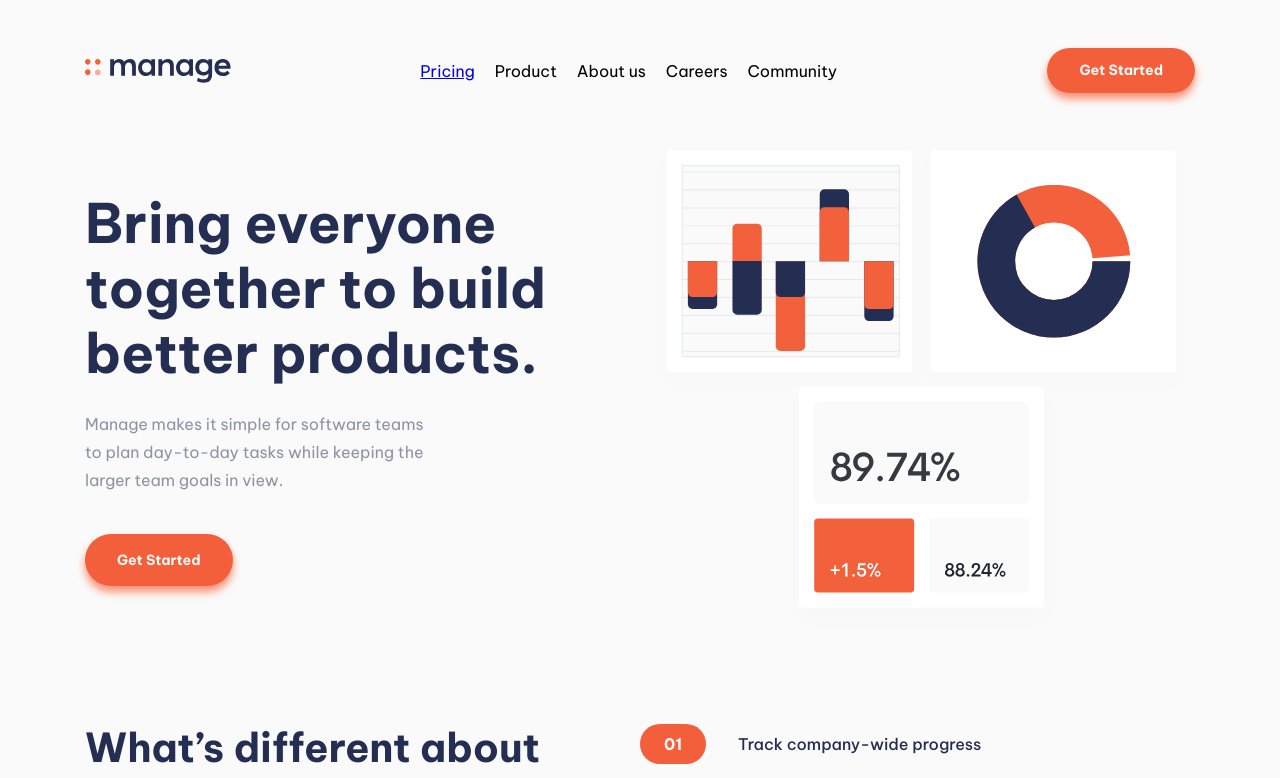
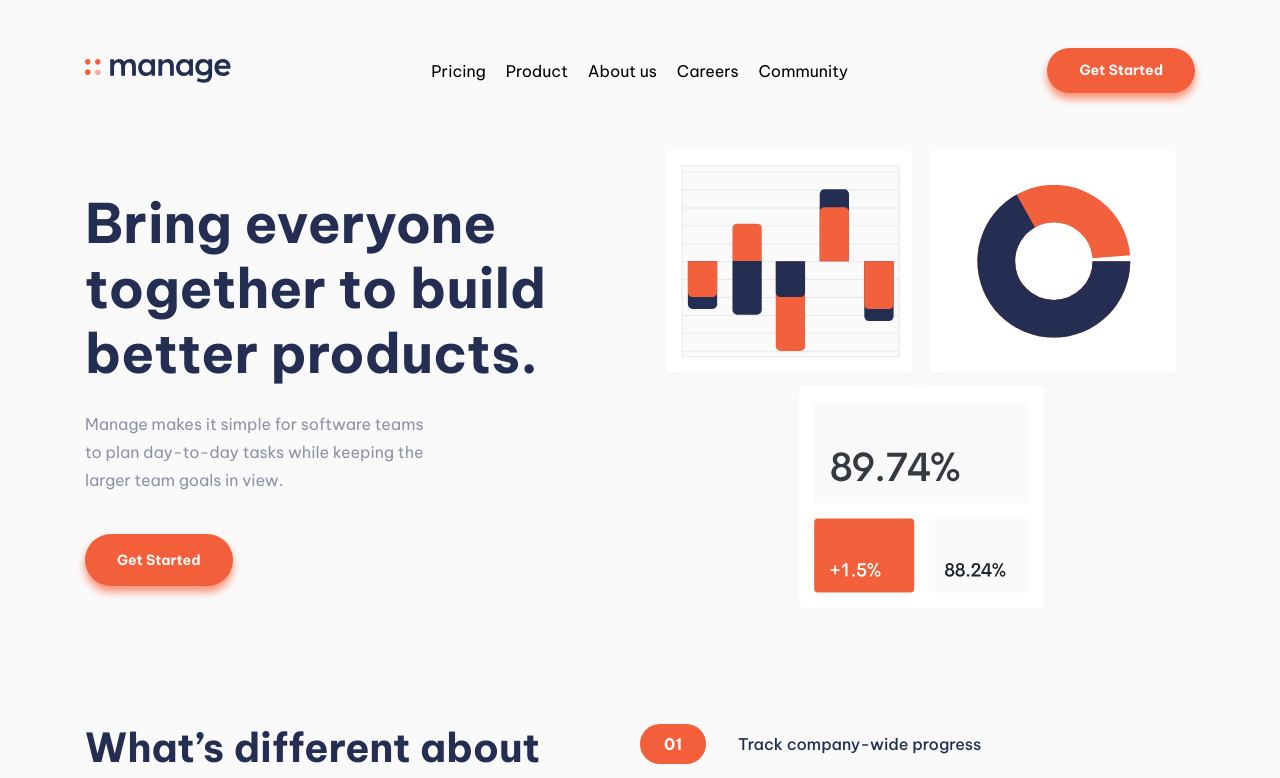
Before and after one commit to BParadowski/manage_landing_page, a Next.js app: page / in a window 1280 px wide. Shown: the top 778 px of the page. Built offline with nearby package versions, Linux system fonts and the light colour scheme.

Commit message:
Add mobile menu and hover states to links - header

```diff
--- a/components/Header.tsx
+++ b/components/Header.tsx
@@ -17,13 +17,11 @@ export default function Header() {
           </a>
         </Link>
 
-        <nav
-          aria-label="Primary"
-          className={menuOpen ? styles.navOpen : styles.nav}
-        >
+        <nav aria-label="Primary" className={styles.nav} data-isOpen={menuOpen}>
           <ul
             role="list"
-            className={menuOpen ? styles.linksOpen : styles.links}
+            className={styles.links}
+            data-isOpen={menuOpen}
             id="primary-navigation"
           >
             <li>
@@ -31,14 +29,30 @@ export default function Header() {
                 <a>Pricing </a>
               </Link>
             </li>
-            <li>Product</li>
-            <li>About us</li>
-            <li>Careers</li>
-            <li>Community</li>
+            <li>
+              <Link href="/">
+                <a>Product </a>
+              </Link>
+            </li>
+            <li>
+              <Link href="/">
+                <a>About us </a>
+              </Link>
+            </li>
+            <li>
+              <Link href="/">
+                <a>Careers </a>
+              </Link>
+            </li>
+            <li>
+              <Link href="/">
+                <a>Community</a>
+              </Link>
+            </li>
           </ul>
         </nav>
         <button
-          className={menuOpen ? styles.mobileNavOpen : styles.mobileNav}
+          className={styles["mobile-nav-button"]}
           onClick={() => setMenuOpen((state) => !state)}
           aria-controls="primary-navigation"
           aria-label="Menu"
--- a/components/footer.module.scss
+++ b/components/footer.module.scss
@@ -1,5 +1,6 @@
 @use "../styles/mixins" as *;
 
-.button {
+@include red-button(button) {
   box-shadow: none;
+  padding-inline: 1.5rem;
 }
--- a/components/header.module.scss
+++ b/components/header.module.scss
@@ -31,9 +31,9 @@
 
   .nav {
     flex: auto;
-  }
 
-  .navOpen {
+    @include mq(mobile-only) {
+      &[data-isOpen="true"] {
         position: fixed;
         left: 0;
         top: 0;
@@ -45,39 +45,59 @@
           left: 0;
           height: 100vh;
           width: 100vw;
+          opacity: 0.75;
           content: "";
-      background-image: linear-gradient(transparent, var(--clr-v-dark-blue));
+          background-image: linear-gradient(
+            transparent,
+            var(--clr-v-dark-blue)
+          );
           z-index: 1;
+          pointer-events: none;
         }
-
-    @include mq(medium) {
-      position: static;
-      flex: auto;
-      &:before {
-        display: none;
       }
     }
   }
 
   .links {
+    display: flex;
+    justify-content: center;
+    gap: clamp(0.3rem, 0.3vw + 1rem, var(--gap-200));
+    @include mq(medium) {
+      display: flex;
+    }
+
+    @include mq(mobile-only) {
       display: none;
-    justify-content: center;
-    gap: clamp(0.5rem, 0.3vw + 1rem, var(--gap-200));
-    @include mq(medium) {
+      flex-direction: column;
+      align-items: center;
+      background-color: var(--clr-v-light-gray);
+      position: fixed;
+      inset: 5rem var(--margin-inline-min) auto;
+      z-index: 10;
+      gap: 1.5rem;
+
+      font-size: var(--fs-400);
+      color: var(--clr-dark-blue);
+      font-weight: var(--fw-semi-bold);
+
+      border-radius: 0.25rem;
+      padding: 2.5rem;
+
+      &[data-isOpen="true"] {
         display: flex;
       }
     }
 
-  .linksOpen {
-    display: flex;
-    flex-direction: column;
+    a {
+      text-decoration: none;
+      color: inherit;
 
-    @include mq(medium) {
-      flex-direction: row;
-      justify-content: center;
-      gap: clamp(0.5rem, 0.3vw + 1rem, var(--gap-200));
+      &:hover {
+        opacity: 0.5;
       }
     }
+  }
+
   .button {
     display: none;
 
@@ -86,8 +106,7 @@
     }
   }
 
-  .mobileNav,
-  .mobileNavOpen {
+  .mobile-nav-button {
     background-color: transparent;
     background-size: contain;
     background-repeat: no-repeat;
@@ -102,13 +121,12 @@
     transform: translateY(-4px);
 
     @include mq(medium) {
-      visibility: hidden;
+      display: none;
     }
-  }
-  .mobileNav {
     background-image: url("../public/images/icon-hamburger.svg");
-  }
-  .mobileNavOpen {
+
+    &[aria-expanded="true"] {
       background-image: url("../public/images/icon-close.svg");
     }
   }
+}
--- a/pages/index.tsx
+++ b/pages/index.tsx
@@ -1,5 +1,4 @@
 import type { NextPage } from "next";
-import Slider from "../components/home/Slider";
 import { EmblaCarousel } from "../components/home/EmblaCarousel";
 import Head from "next/head";
 import Image from "next/image";
```
Lines whose indentation alone changed are shown as unchanged.
